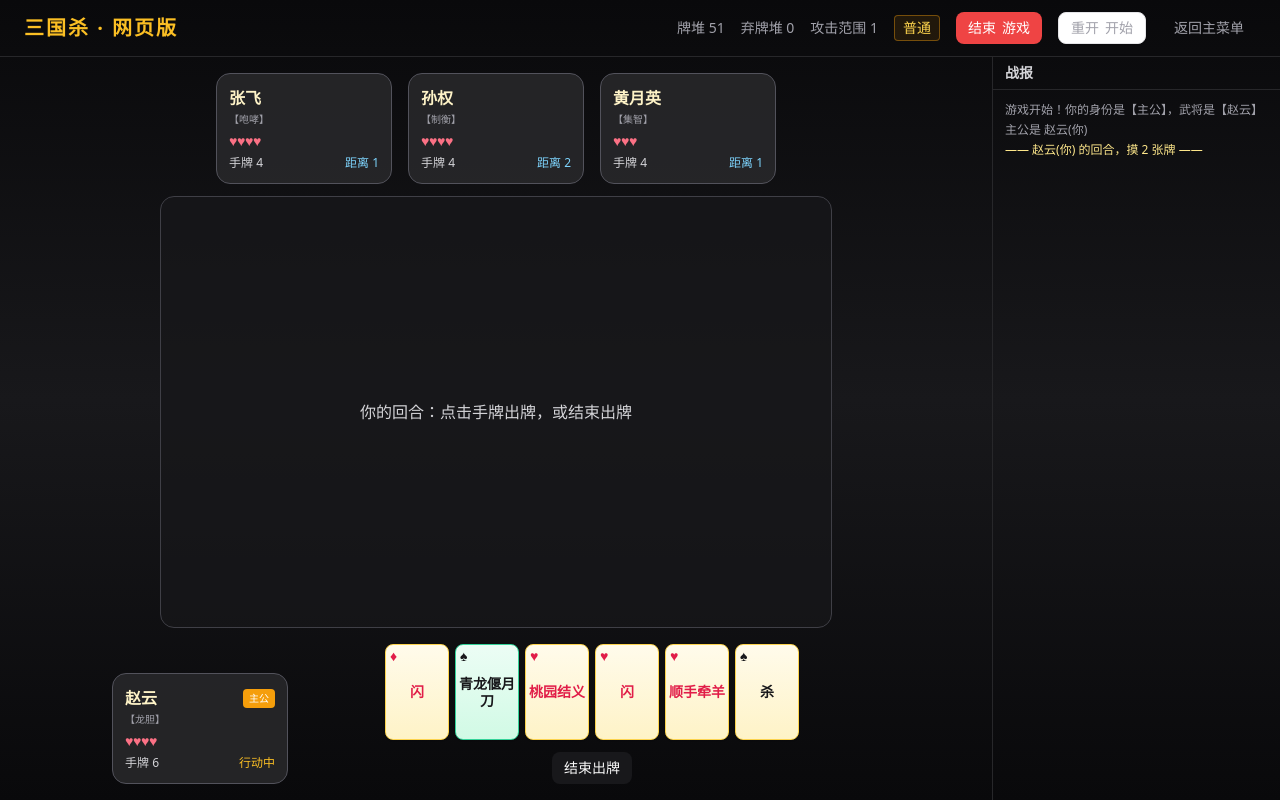
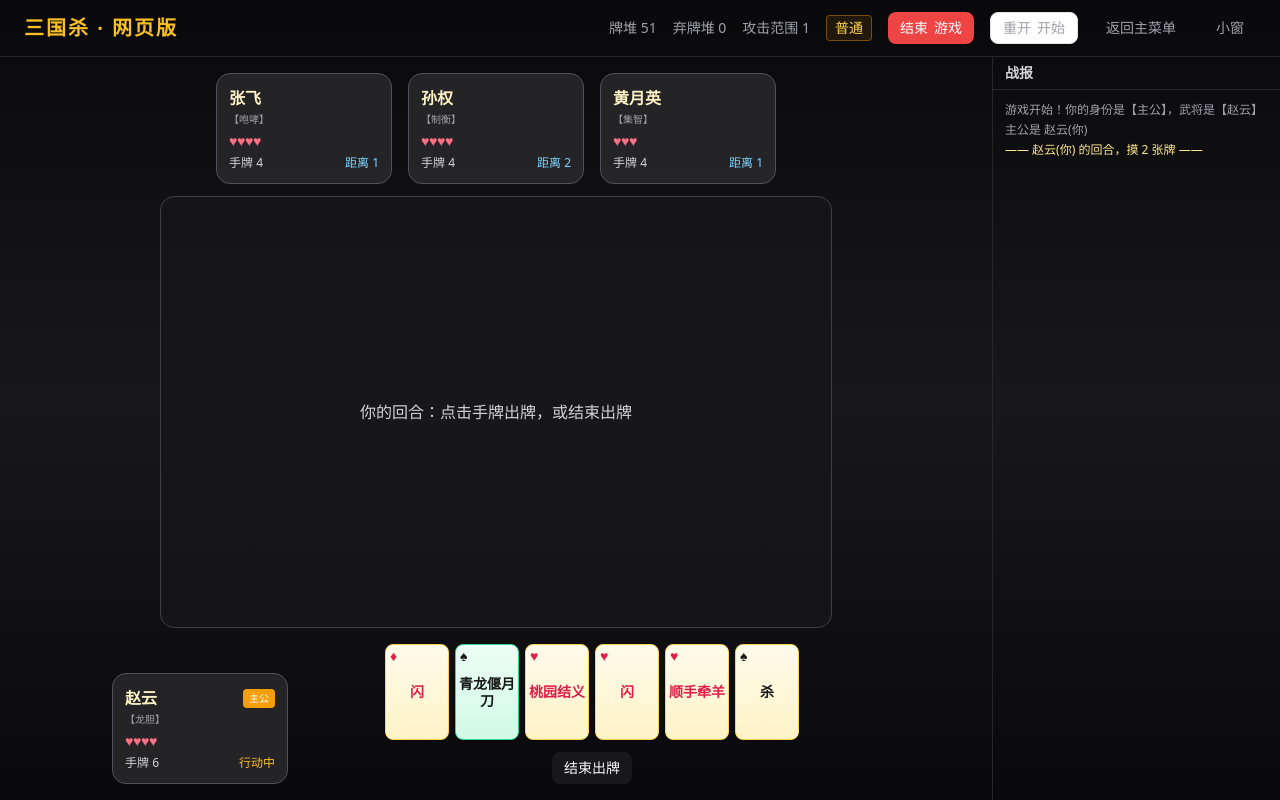
Before and after one commit to jaura-ff/sanguosha, a React (Vite) app: page / in a window 1280 px wide. Both pictures are taken after a click on the button "开 始 游 戏". Built offline with nearby package versions, Linux system fonts and the light colour scheme.

Commit message:
feat: desktop compact/fullscreen display toggle
- add compact window mode (960x680 centered card) for desktop, fullscreen default
- toggle button in header, md+ only, choice persisted in localStorage
- keep board scrollable inside compact mode to avoid clipping

```diff
--- a/src/App.tsx
+++ b/src/App.tsx
@@ -243,6 +243,17 @@ export default function App() {
   const [awaitingTarget, setAwaitingTarget] = useState<number | null>(null)
   const [hint, setHint] = useState('')
   const [wusheng, setWusheng] = useState(false) // 关羽：红牌当杀模式
+  // 桌面端「小窗 / 全屏」显示模式，仅 md 以上生效，选择会被记住
+  const [compact, setCompact] = useState(() => {
+    try { return localStorage.getItem('sgs:compact') === '1' } catch { return false }
+  })
+  const toggleCompact = () => {
+    setCompact((v) => {
+      const next = !v
+      try { localStorage.setItem('sgs:compact', next ? '1' : '0') } catch { /* 隐私模式下忽略 */ }
+      return next
+    })
+  }
   const logRef = useRef<HTMLDivElement>(null)
   const tipTimer = useRef<ReturnType<typeof setTimeout> | null>(null)
 
@@ -440,7 +451,15 @@ export default function App() {
   }
 
   return (
-    <div className="flex h-[100dvh] touch-manipulation flex-col overflow-hidden bg-gradient-to-b from-zinc-950 via-zinc-900 to-zinc-950 pb-[env(safe-area-inset-bottom)] text-zinc-100">
+    <div className={`flex min-h-[100dvh] items-center justify-center bg-zinc-950 ${compact ? 'md:p-4' : ''}`}>
+    <div
+      className={[
+        'flex touch-manipulation flex-col overflow-hidden bg-gradient-to-b from-zinc-950 via-zinc-900 to-zinc-950 pb-[env(safe-area-inset-bottom)] text-zinc-100',
+        compact
+          ? 'h-[100dvh] w-full md:h-[min(86vh,680px)] md:w-[min(95vw,960px)] md:rounded-2xl md:border md:border-zinc-700/80 md:shadow-2xl'
+          : 'h-[100dvh] w-full',
+      ].join(' ')}
+    >
       <header className="flex flex-wrap items-center justify-between gap-x-3 gap-y-1.5 border-b border-zinc-800 px-3 py-2 sm:px-6 sm:py-3">
         <h1 className="text-base font-bold tracking-widest text-amber-400 sm:text-xl">
           三国杀<span className="hidden sm:inline"> · 网页版</span>
@@ -474,11 +493,21 @@ export default function App() {
           <Button size="sm" variant="ghost" className="hidden px-3 text-sm sm:inline-flex" onClick={backToMenu}>
             返回主菜单
           </Button>
+          {/* 桌面端显示模式切换：小窗 / 全屏（手机端始终全屏，故隐藏） */}
+          <Button
+            size="sm"
+            variant="ghost"
+            className="hidden px-2 text-xs md:inline-flex sm:px-3 sm:text-sm"
+            onClick={toggleCompact}
+            title={compact ? '切换为全屏显示' : '切换为小窗显示（960×680 居中窗口）'}
+          >
+            {compact ? '全屏' : '小窗'}
+          </Button>
         </div>
       </header>
 
       <div className="flex flex-1 flex-col overflow-hidden min-h-0 md:flex-row">
-        <main className="flex min-h-0 flex-1 flex-col items-center gap-2 overflow-y-auto p-2 md:overflow-hidden sm:gap-3 sm:p-4">
+        <main className={`flex min-h-0 flex-1 flex-col items-center gap-2 overflow-y-auto p-2 sm:gap-3 sm:p-4 ${compact ? '' : 'md:overflow-hidden'}`}>
           <div className="flex w-full shrink-0 justify-center gap-2 sm:gap-4">
             {state.players.slice(1).map((p) => (
               <PlayerPanel
@@ -619,6 +648,7 @@ export default function App() {
           </div>
         </aside>
       </div>
+    </div>
 
       {/* 角色悬浮说明弹框 */}
       {hoverTip && (
```
